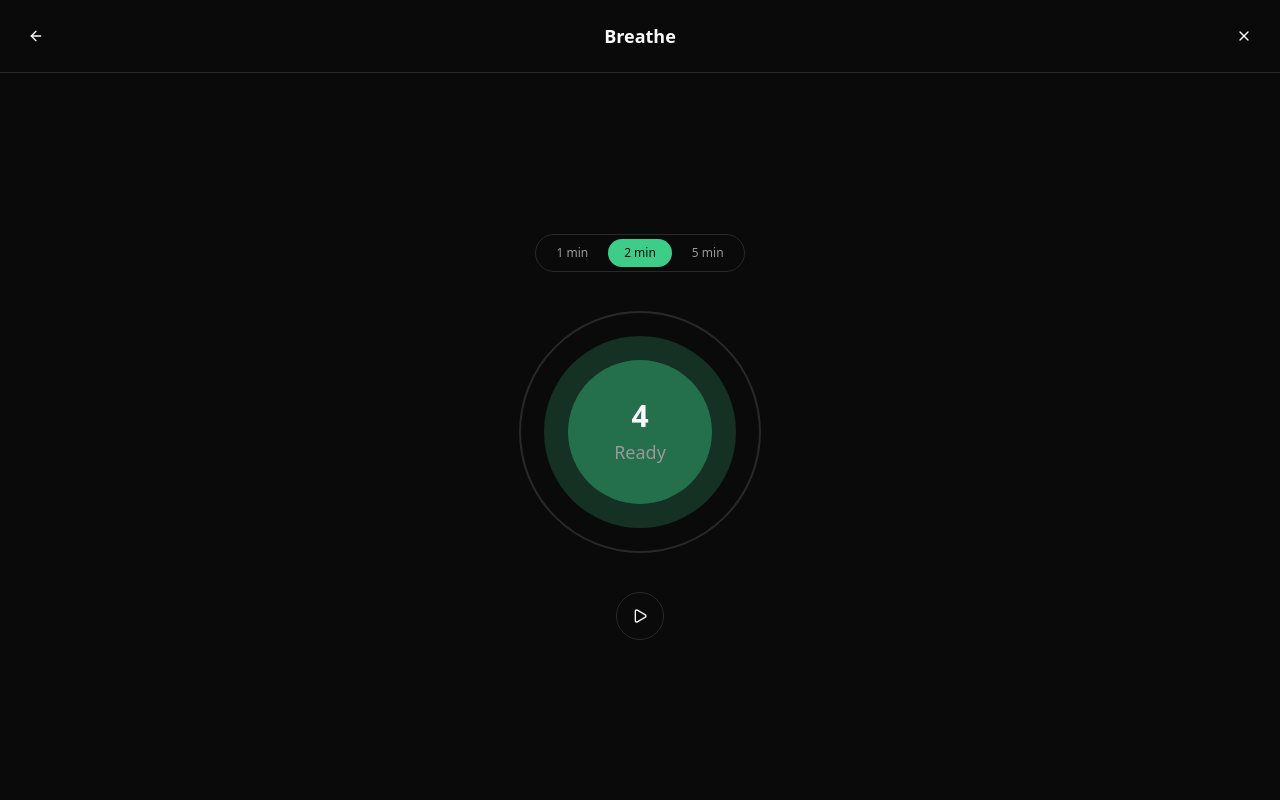
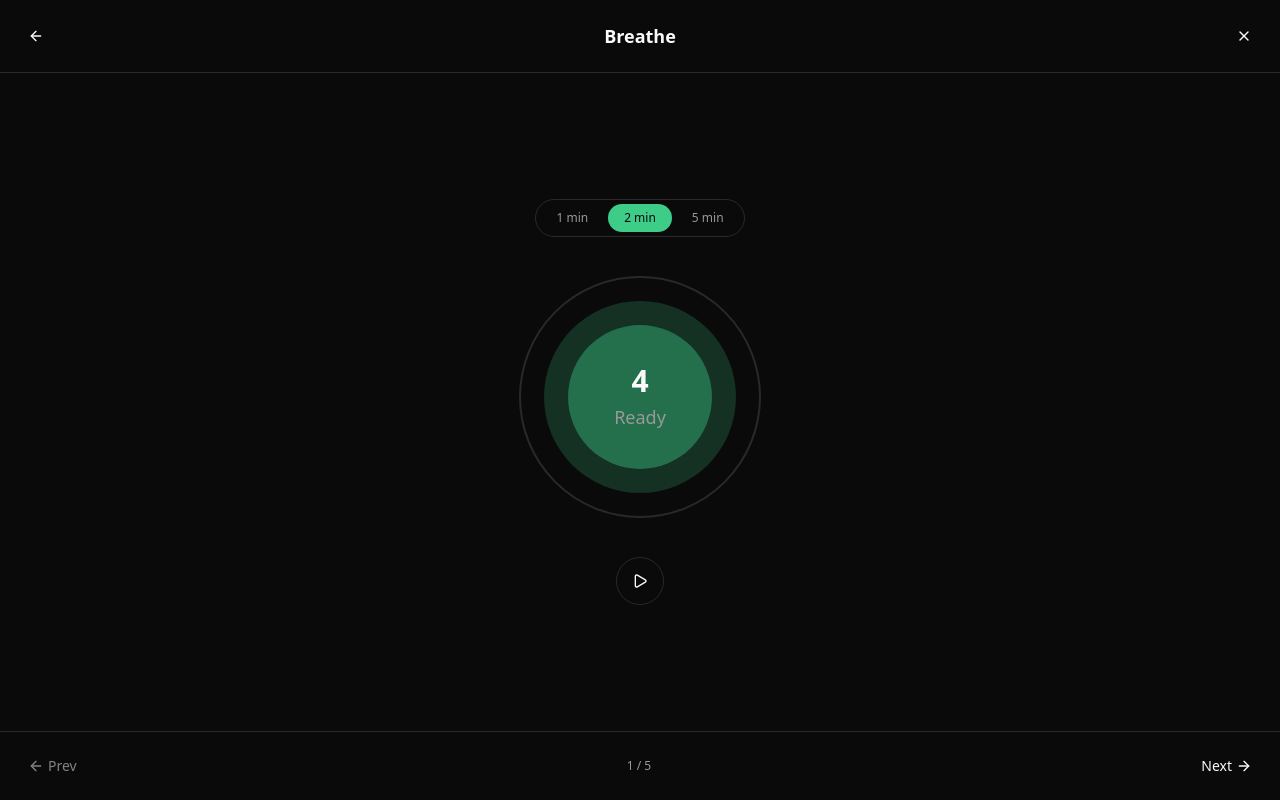
Before and after one commit to calchiwo/anti-overthinking-app, a Next.js app: page / in a window 1280 px wide. Both pictures are taken after a click on the button "I'm overthinking". Built offline with nearby package versions, Linux system fonts and the light colour scheme.

Commit message:
feat: add prev/next navigation arrows between tools with step counter

```diff
--- a/app/page.tsx
+++ b/app/page.tsx
@@ -9,7 +9,7 @@ import { GroundingExercise } from "@/components/grounding-exercise"
 import { ThoughtDump } from "@/components/thought-dump"
 import { QuickActions } from "@/components/quick-actions"
 import { BodyReset } from "@/components/body-reset"
-import { Wind, Eye, FileText, Sparkles, Activity, X, ArrowLeft, Star } from "lucide-react"
+import { Wind, Eye, FileText, Sparkles, Activity, X, ArrowLeft, ArrowRight, Star } from "lucide-react"
 
 type Tool = "bodyreset" | "breathing" | "grounding" | "dump" | "prompts" | null
 
@@ -74,9 +74,23 @@ export default function Home() {
     }
   }
 
+  const currentIndex = tools.findIndex((t) => t.id === activeTool)
+
   const getToolTitle = () => {
     const tool = tools.find((t) => t.id === activeTool)
     return tool?.title || ""
+  }
+
+  const goToNext = () => {
+    if (currentIndex < tools.length - 1) {
+      setActiveTool(tools[currentIndex + 1].id)
+    }
+  }
+
+  const goToPrev = () => {
+    if (currentIndex > 0) {
+      setActiveTool(tools[currentIndex - 1].id)
+    }
   }
 
   if (activeTool) {
@@ -94,6 +108,32 @@ export default function Home() {
         <div className="flex-1 flex items-center justify-center p-6">
           {renderToolContent()}
         </div>
+
+        <footer className="flex items-center justify-between p-4 border-t border-border">
+          <Button
+            variant="ghost"
+            size="sm"
+            className="gap-1"
+            onClick={goToPrev}
+            disabled={currentIndex <= 0}
+          >
+            <ArrowLeft className="w-4 h-4" />
+            Prev
+          </Button>
+          <span className="text-xs text-muted-foreground">
+            {currentIndex + 1} / {tools.length}
+          </span>
+          <Button
+            variant="ghost"
+            size="sm"
+            className="gap-1"
+            onClick={goToNext}
+            disabled={currentIndex >= tools.length - 1}
+          >
+            Next
+            <ArrowRight className="w-4 h-4" />
+          </Button>
+        </footer>
       </main>
     )
   }
```
